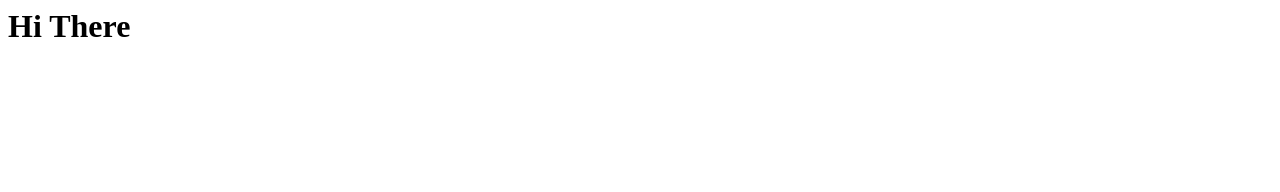
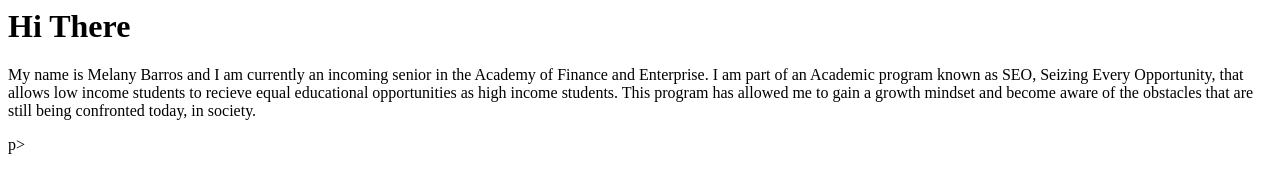
Before and after one commit to melster21/melster21.github.io, a plain HTML site: page index.html in a window 1280 px wide. Drawn offline with Linux system fonts and the light colour scheme.

Commit message:
Paragraph about myself

```diff
--- a/index.html
+++ b/index.html
@@ -1 +1,2 @@
 <h1>Hi There</h1>
+<p>My name is Melany Barros and I am currently an incoming senior in the Academy of Finance and Enterprise. I am part of an Academic program known as SEO, Seizing Every Opportunity, that allows low income students to recieve equal educational opportunities as high income students. This program has allowed me to gain a growth mindset and become aware of the obstacles that are still  being confronted today, in society.</p>p>
```
